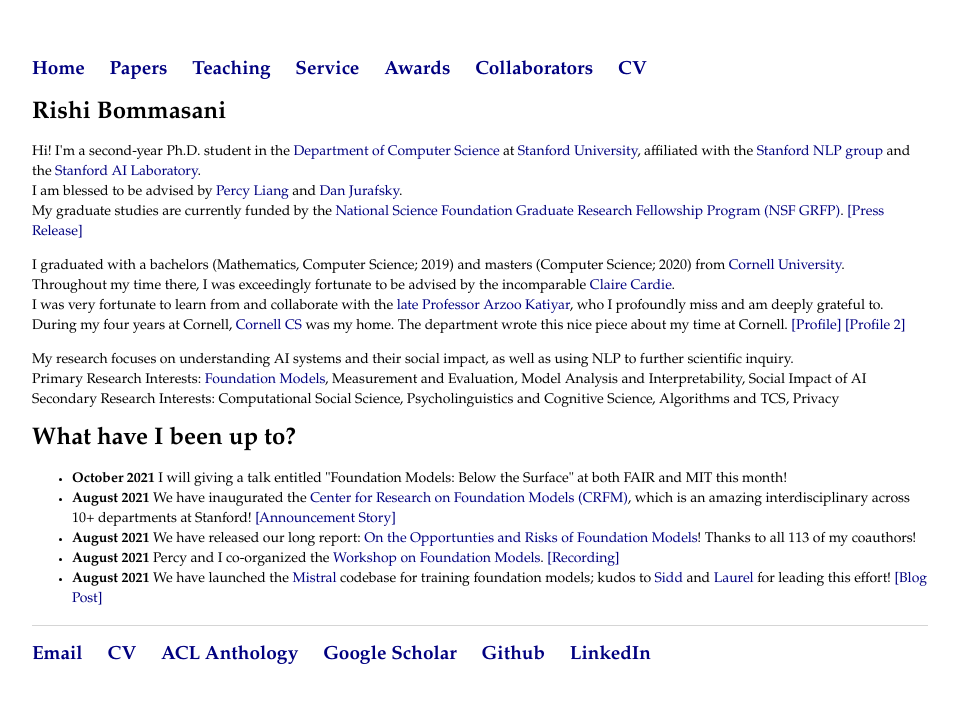
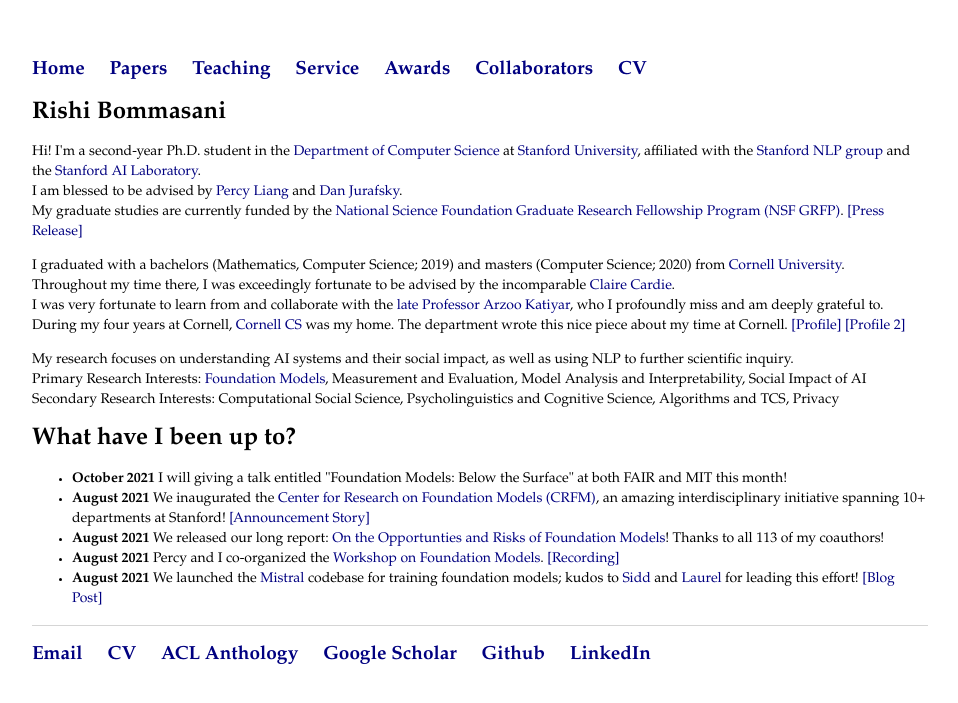
Before and after one commit to rishibommasani/rishibommasani.github.io, a Jekyll site: the page built from index.html, in a window 1280 px wide. Shown: the top 703 px of the page, without its empty margins (160-1118 px from the left). Built offline with Jekyll 4.4.1, drawn with Linux system fonts in a browser that asks for light colours.

Commit message:
Update index.html

```diff
--- a/index.html
+++ b/index.html
@@ -21,12 +21,12 @@
           <h1> What have I been up to?</h1>
           <ul>
 	  <li><b>October 2021</b> I will giving a talk entitled "Foundation Models: Below the Surface" at both FAIR and MIT this month! </a>
-          <li><b>August 2021</b> We have inaugurated the <a href="https://crfm.stanford.edu/"> Center for Research on Foundation Models (CRFM)</a>, which is an amazing interdisciplinary across 10+ departments at Stanford! <a href="https://hai.stanford.edu/news/introducing-center-research-foundation-models-crfm"> [Announcement Story] </a>
-	  <li><b>August 2021</b> We have released our long report: <a href="https://arxiv.org/abs/2108.07258">On the Opportunties and Risks of Foundation Models</a>! Thanks to all 113 of my coauthors!</li>
+          <li><b>August 2021</b> We inaugurated the <a href="https://crfm.stanford.edu/"> Center for Research on Foundation Models (CRFM)</a>, an amazing interdisciplinary initiative spanning 10+ departments at Stanford! <a href="https://hai.stanford.edu/news/introducing-center-research-foundation-models-crfm"> [Announcement Story] </a>
+	  <li><b>August 2021</b> We released our long report: <a href="https://arxiv.org/abs/2108.07258">On the Opportunties and Risks of Foundation Models</a>! Thanks to all 113 of my coauthors!</li>
           <li><b>August 2021</b> Percy and I co-organized the <a href="https://crfm.stanford.edu/workshop.html"> Workshop on Foundation Models</a>.
 	  <a href="https://www.youtube.com/playlist?list=PLYLBSCrrqNXz1RQCVwv7mApexCcn7Bybk"> [Recording] </a>
 	  </li>
-	  <li><b>August 2021</b> We have launched the <a href="https://github.com/stanford-crfm/mistral"> Mistral </a> codebase for training foundation models; kudos to <a href="https://www.siddkaramcheti.com/"> Sidd </a> and <a href="https://scholar.google.com/citations?user=1_pb7FUAAAAJ&hl=en"> Laurel </a> for leading this effort! <a href="https://crfm.stanford.edu/2021/08/26/mistral.html"> [Blog Post] </a>
+	  <li><b>August 2021</b> We launched the <a href="https://github.com/stanford-crfm/mistral"> Mistral </a> codebase for training foundation models; kudos to <a href="https://www.siddkaramcheti.com/"> Sidd </a> and <a href="https://scholar.google.com/citations?user=1_pb7FUAAAAJ&hl=en"> Laurel </a> for leading this effort! <a href="https://crfm.stanford.edu/2021/08/26/mistral.html"> [Blog Post] </a>
 
 <!--      <li><b>April 2020</b> Exciting news - I will be funded by a <a href="https://www.cs.cornell.edu/information/news/newsitem11136/cs-graduate-students-receive-national-science-foundation-graduate">NSF GRF</a> during my Ph.D! </li> -->
 <!--      <li><b>September 2020</b> Long paper accepted to EMNLP on evaluating summarization datasets! This marks my final paper with Claire from my time at Cornell :( <a href="https://github.com/rishibommasani/rishibommasani.github.io/blob/master/papers/EMNLP2020.pdf"> [Paper] </a> </li> -->
```
